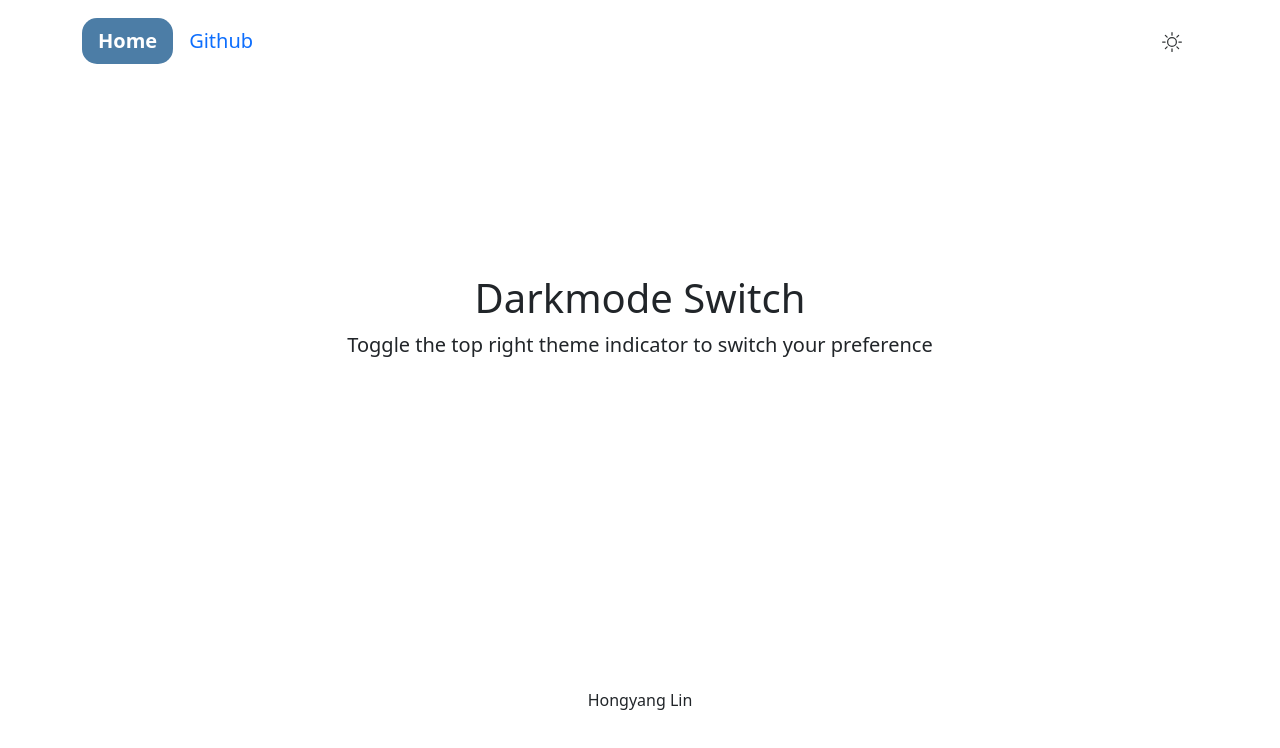
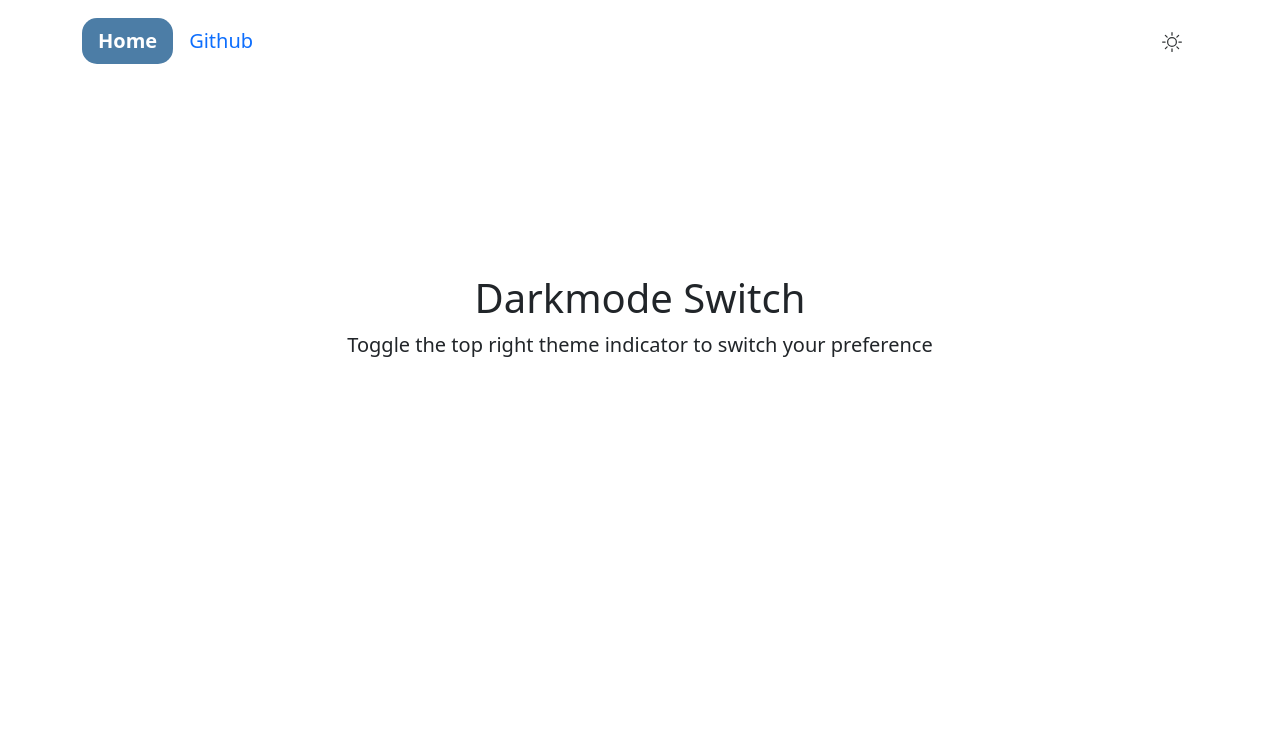
Before and after one commit to linhy24/darkmode-switch, a plain HTML site: page index.html in a window 1280 px wide. Drawn offline with nearby package versions, Linux system fonts and the light colour scheme.

Commit message:
simplified

```diff
--- a/index.html
+++ b/index.html
@@ -86,12 +86,6 @@
     <h1>Darkmode Switch</h1>
     <p class="lead">Toggle the top right theme indicator to switch your preference</p>
   </div>
-  <br><br><br><br><br><br><br> <br><br><br><br><br><br>
-
-  <footer class="mt-auto">
-    <p>Hongyang Lin</p>
-  </footer>
-
 
   <script src="https://cdn.jsdelivr.net/npm/bootstrap@5.0.1/dist/js/bootstrap.bundle.min.js"
     integrity="sha384-gtEjrD/SeCtmISkJkNUaaKMoLD0//ElJ19smozuHV6z3Iehds+3Ulb9Bn9Plx0x4"
```
